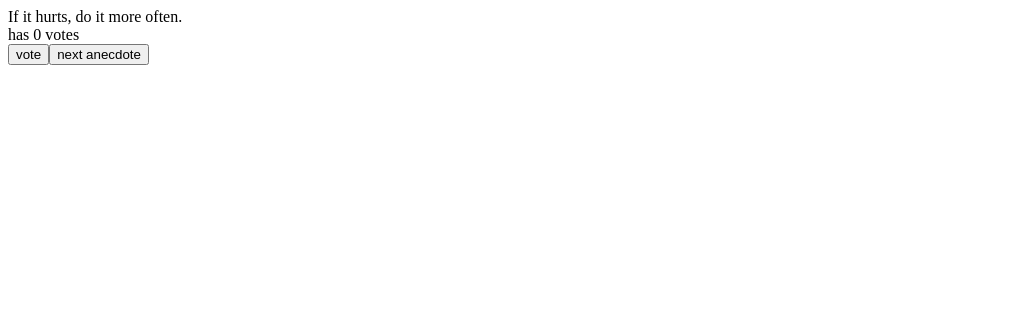
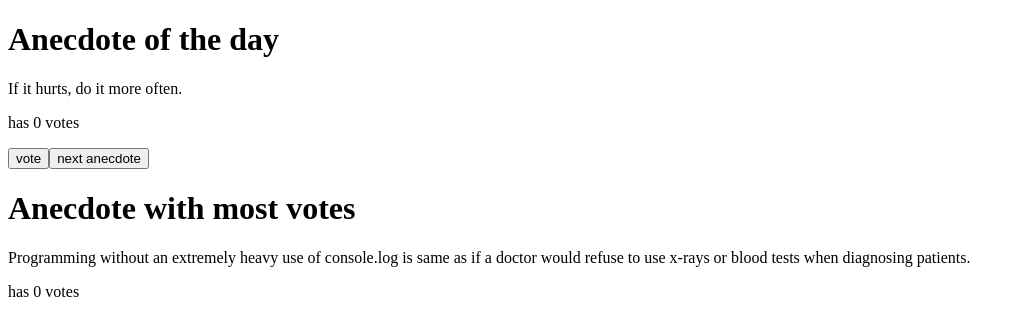
Before and after one commit to ToYzY9/part1, a React (Create React App) app: page / in a window 1280 px wide. Shown: the top 336 px of the page, without its empty margins (0-1025 px from the left). Built offline with nearby package versions, Linux system fonts and the light colour scheme.

Commit message:
version finale de l'application affichage de l'anecdote avec le plus grand nombre de votes

```diff
--- /dev/null
+++ b/src/Anecdote.js
@@ -0,0 +1,13 @@
+import Paragraph from "./Paragraph";
+import Vote from "./Vote";
+
+const Anecdote = ({ selected, votes }) => {
+    return (
+        <div>
+            <Paragraph text={votes[selected].name} />
+            <Vote votes={votes} selected={selected} />
+        </div>
+    );
+};
+
+export default Anecdote;
--- a/src/App.js
+++ b/src/App.js
@@ -1,4 +1,7 @@
 import { useState } from "react";
+import Button from "./Button";
+import Title from "./Title";
+import Anecdote from "./Anecdote";
 
 const App = () => {
     const anecdotes = [
@@ -40,16 +43,32 @@ const App = () => {
         setVotes(newAnecdotesVotes);
     };
 
+    const anecdoteWithMostVotes = votes.reduce((prev, current) => {
+        return prev.votes > current.votes ? prev : current;
+    });
+
     return (
         <div>
-            <div>
-                {votes[selected].name} <br />
-                has {votes[selected].votes} votes
-            </div>
-            <button onClick={handleVoteClick(selected)}>vote</button>
-            <button onClick={randomNumberBetweenZeroToLength}>
-                next anecdote
-            </button>
+            <Title text="Anecdote of the day" />
+            <Anecdote votes={votes} selected={selected} />
+            <Button handleClick={handleVoteClick(selected)} text="vote" />
+            <Button
+                handleClick={randomNumberBetweenZeroToLength}
+                text="next anecdote"
+            />
+            {votes.map((anecdote, index) => {
+                const isAnecdoteWithMostWins =
+                    anecdoteWithMostVotes.name === anecdote.name;
+                if (isAnecdoteWithMostWins) {
+                    return (
+                        <div key={index}>
+                            <Title text="Anecdote with most votes" />
+                            <Anecdote votes={votes} selected={index} />
+                        </div>
+                    );
+                }
+                return null;
+            })}
         </div>
     );
 };
--- /dev/null
+++ b/src/Button.js
@@ -0,0 +1,9 @@
+const Button = ({ text, handleClick }) => {
+    return (
+        <span>
+            <button onClick={handleClick}>{text}</button>
+        </span>
+    );
+};
+
+export default Button;
--- /dev/null
+++ b/src/Paragraph.js
@@ -0,0 +1,9 @@
+const Paragraph = ({ text }) => {
+    return (
+        <div>
+            <p>{text}</p>
+        </div>
+    );
+};
+
+export default Paragraph;
--- /dev/null
+++ b/src/Title.js
@@ -0,0 +1,9 @@
+const Anecdote = ({ text }) => {
+    return (
+        <div>
+            <h1>{text}</h1>
+        </div>
+    );
+};
+
+export default Anecdote;
--- /dev/null
+++ b/src/Vote.js
@@ -0,0 +1,9 @@
+const Vote = ({ votes, selected }) => {
+    return (
+        <div>
+            <p>has {votes[selected].votes} votes</p>
+        </div>
+    );
+};
+
+export default Vote;
```
